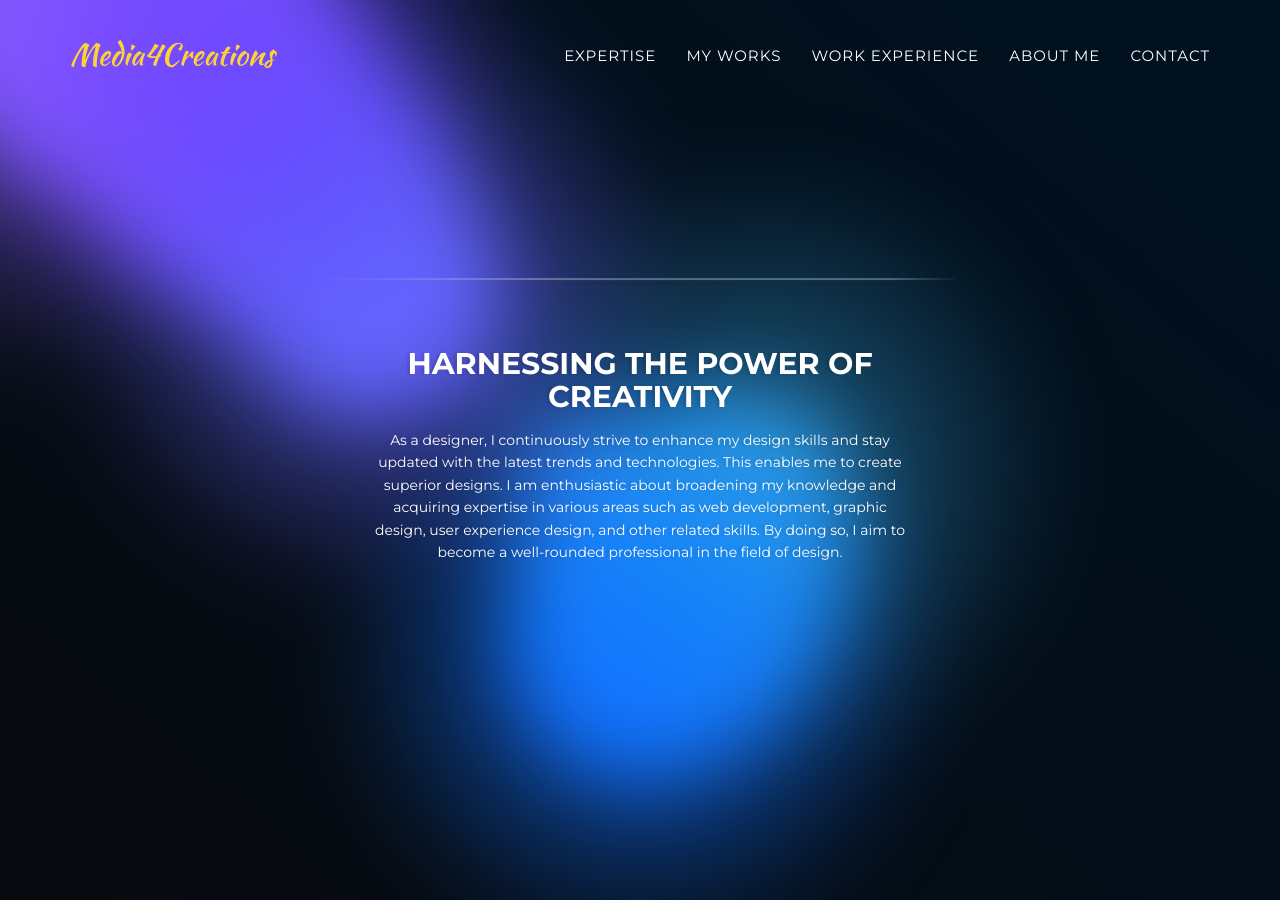
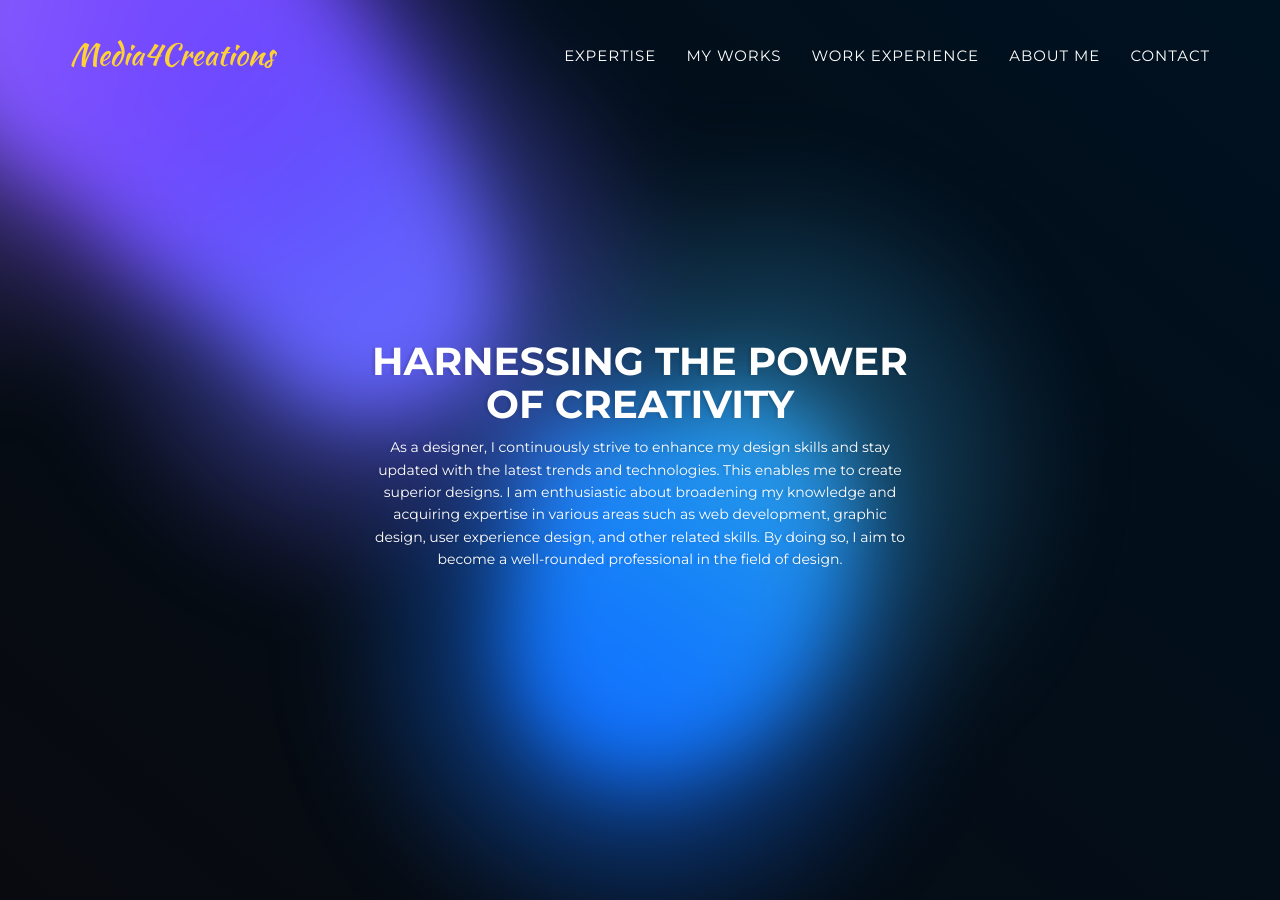
Before and after one commit to media4creations/aboutme, a Jekyll site: the page built from index.html, in a window 1280 px wide and 900 px high. Built offline with Jekyll 4.4.1, drawn with Linux system fonts in a browser that asks for light colours; some web fonts are replaced.

Commit message:
Update agency.css

```diff
--- a/_includes/css/agency.css
+++ b/_includes/css/agency.css
@@ -927,7 +927,7 @@ h3 {
   /* border-radius: 8px; */
   /* box-shadow: 0 4px 90px rgba(0, 0, 0, 0.1); */
   /* overflow: hidden;*/
-  &:before {
+  /*&:before {
     content: "";
     position: absolute;
     z-index: 2;
@@ -945,7 +945,7 @@ h3 {
     );
     opacity: 0.3;
     filter: blur(0.5px);
-    mix-blend-mode: hard-light;
+    mix-blend-mode: hard-light;*/
   }
 
   .noise {
```
